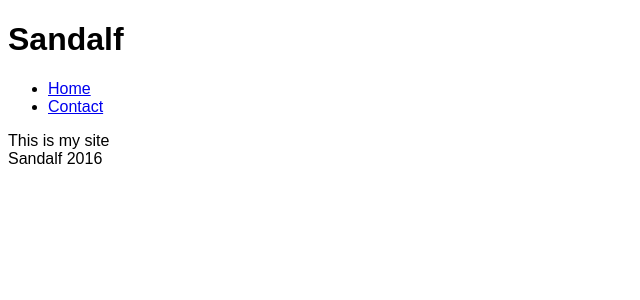
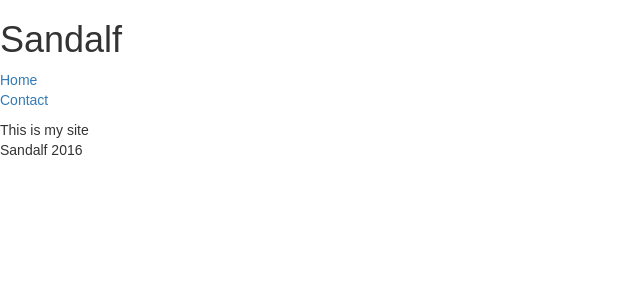
Before and after one commit to Sandalf/sandalf-blog, a Jekyll site: the page built from index.html, in a window 1280 px wide. Shown: the top 300 px of the page, without its empty margins (0-640 px from the left). Built offline with Jekyll 4.4.1, drawn with Linux system fonts in a browser that asks for light colours.

Commit message:
Modified the main.css and addes bootstrap

```diff
--- a/_layouts/default.html
+++ b/_layouts/default.html
@@ -3,6 +3,7 @@
 <head>
 	<title>Sandalf</title>
 	<meta charset="utf-8">
+	<link rel="stylesheet" href="https://maxcdn.bootstrapcdn.com/bootstrap/3.3.6/css/bootstrap.min.css" integrity="sha384-1q8mTJOASx8j1Au+a5WDVnPi2lkFfwwEAa8hDDdjZlpLegxhjVME1fgjWPGmkzs7" crossorigin="anonymous">
 	<link rel="stylesheet" type="text/css" href="{{site.baseurl}}/css/main.css">
 </head>
 <body>
--- a/css/main.css
+++ b/css/main.css
@@ -1,5 +1,8 @@
-html {
+* {
 	margin: 0;
 	padding: 0;
+}
+
+body {
 	font-family: arial, sans-serif;
 }
```
